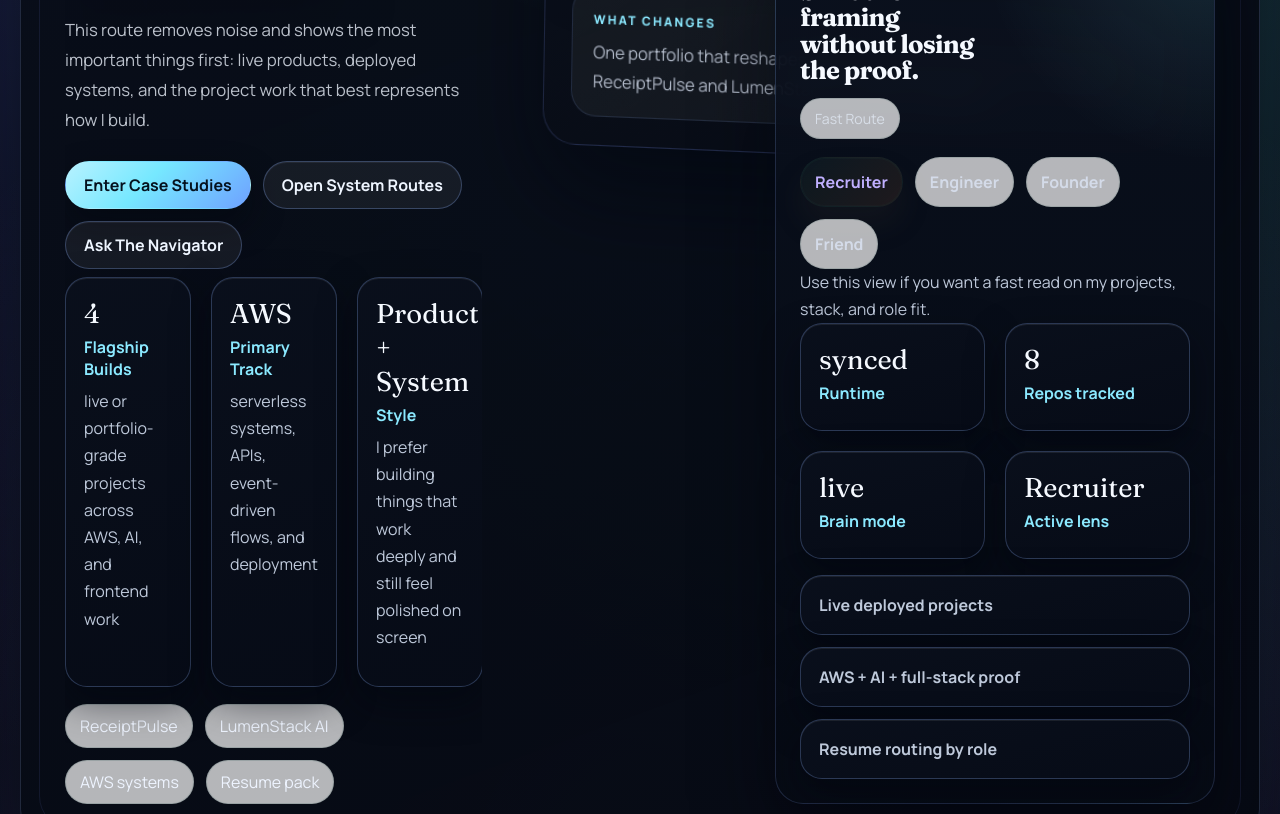
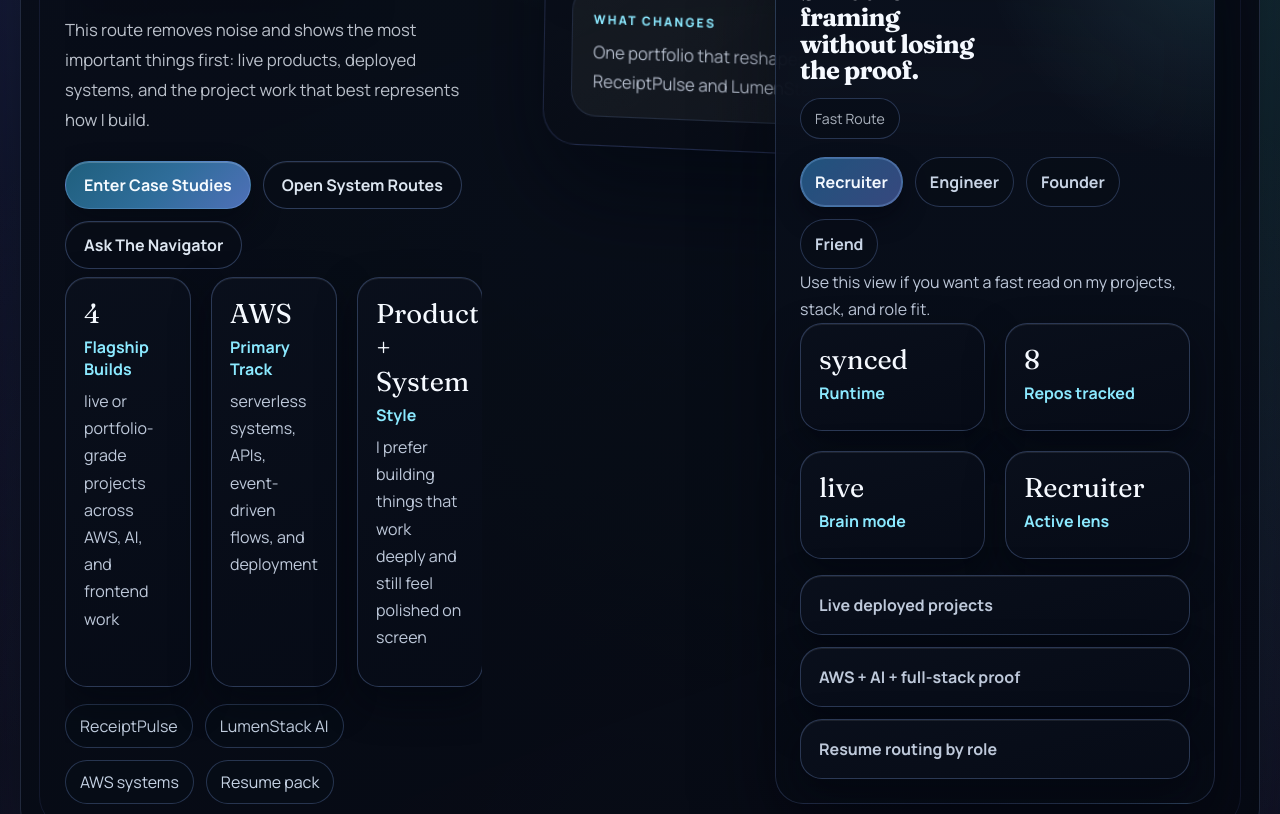
Before and after one commit to agarwalujala3-lang/ujala-portfolio, a plain HTML site: page index.html in a window 1280 px wide. Shown: the part 1002-1816 px from the top of the page. Drawn offline with Linux system fonts and the light colour scheme; no server answers; animation ran at ten frames a second.

Commit message:
Normalize homepage hero and lens button colors

```diff
--- a/styles.css
+++ b/styles.css
@@ -3318,3 +3318,56 @@ body[data-page="home"] .page {
     margin-left: auto;
   }
 }
+
+/* Homepage button color refinement */
+.hero--home .hero__actions .button--solid {
+  color: #f6fbff;
+  background: linear-gradient(135deg, #1f5f7d 0%, #2f6d9a 52%, #4f70b8 100%);
+  border-color: rgba(130, 176, 244, 0.32);
+  box-shadow:
+    0 14px 30px rgba(2, 6, 14, 0.44),
+    inset 0 1px 0 rgba(255, 255, 255, 0.2);
+}
+
+.hero--home .hero__actions .button--solid:hover,
+.hero--home .hero__actions .button--solid:focus-visible {
+  box-shadow:
+    0 20px 38px rgba(2, 6, 14, 0.56),
+    inset 0 1px 0 rgba(255, 255, 255, 0.22);
+}
+
+.hero--home .hero__actions .button--ghost {
+  border-color: rgba(124, 160, 230, 0.32);
+  background: rgba(8, 14, 24, 0.78);
+  color: rgba(235, 244, 255, 0.94);
+  box-shadow: inset 0 1px 0 rgba(255, 255, 255, 0.06);
+}
+
+.hero--home .hero__actions .button--ghost:hover,
+.hero--home .hero__actions .button--ghost:focus-visible {
+  background: rgba(10, 17, 30, 0.88);
+}
+
+.hero-glass .tiny-status,
+.hero-glass .guide-chip {
+  border-color: rgba(122, 158, 228, 0.28);
+  background: rgba(8, 14, 24, 0.76);
+  color: rgba(222, 234, 252, 0.9);
+}
+
+.hero-glass .guide-chip.is-active {
+  border-color: rgba(136, 187, 255, 0.34);
+  background:
+    linear-gradient(135deg, rgba(44, 120, 177, 0.66), rgba(88, 111, 197, 0.6)),
+    rgba(8, 14, 24, 0.8);
+  color: #f4f9ff;
+  box-shadow:
+    inset 0 0 0 1px rgba(154, 204, 255, 0.26),
+    0 12px 24px rgba(2, 6, 14, 0.4);
+}
+
+.pill-row--hero .pill {
+  border-color: rgba(122, 158, 228, 0.28);
+  background: rgba(8, 14, 24, 0.74);
+  color: rgba(220, 233, 252, 0.9);
+}
```
